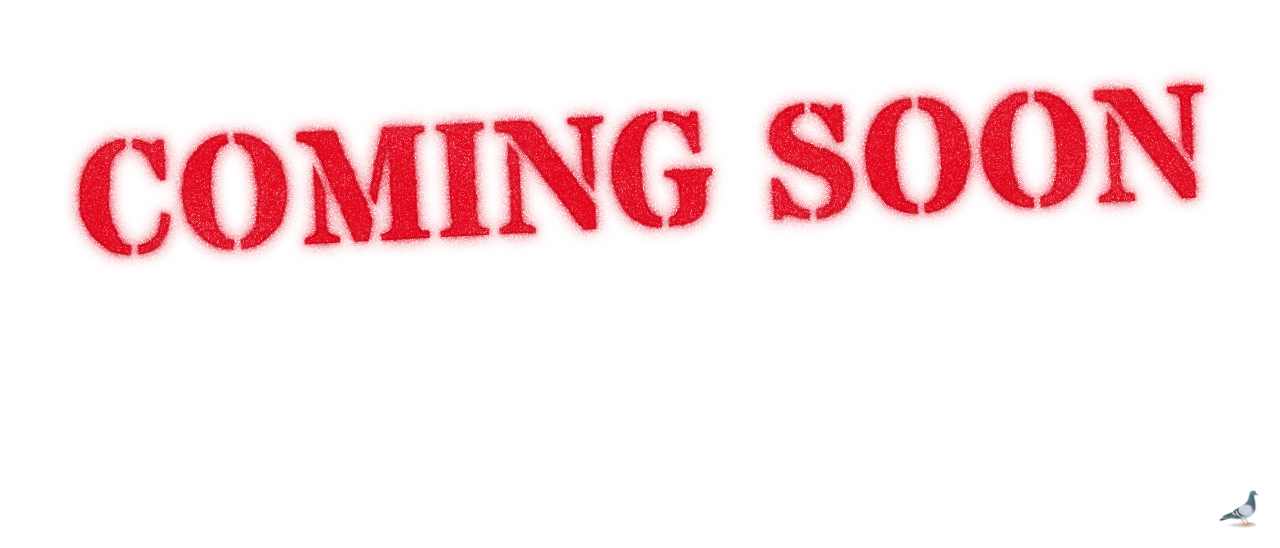
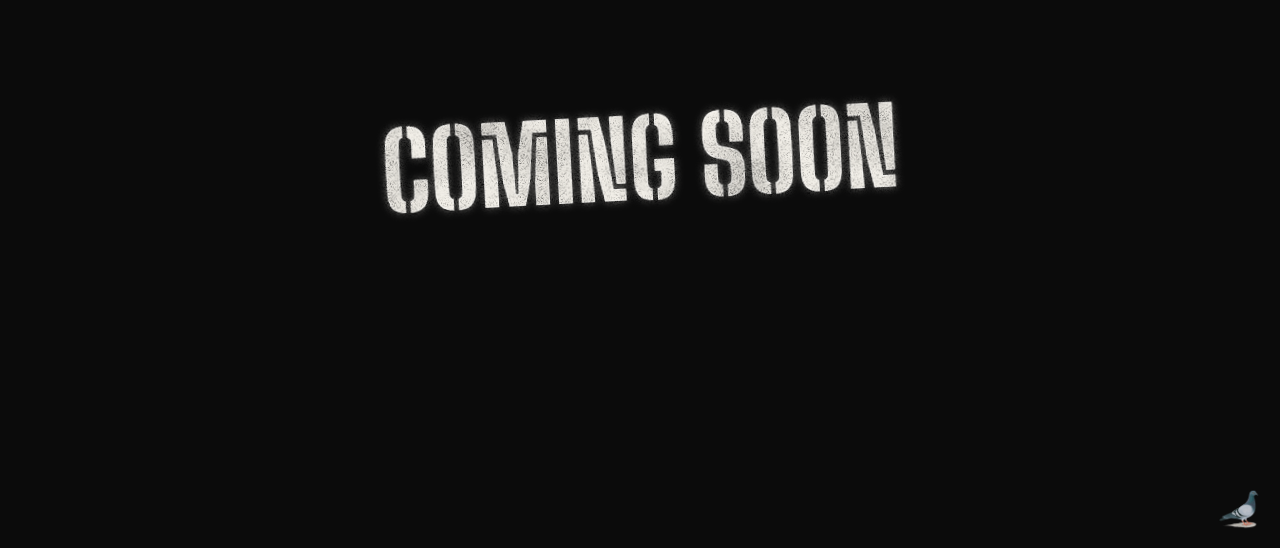
Before and after one commit to pigeon-hole/jackevans.uk, a plain HTML site: page index.html in a window 1280 px wide. Shown: the part 252-800 px from the top of the page. Drawn offline with nearby package versions, Linux system fonts and the light colour scheme.

Commit message:
Holding page: white stencil on black, Big Shoulders Stencil, smaller
Co-Authored-By: Claude Opus 5.5 <noreply@anthropic.com>

```diff
--- a/index.html
+++ b/index.html
@@ -5,19 +5,21 @@
   <meta name="viewport" content="width=device-width, initial-scale=1">
   <title>jack evans</title>
   <meta name="robots" content="noindex">
+  <meta name="theme-color" content="#0b0b0b">
   <link rel="preconnect" href="https://fonts.googleapis.com">
   <link rel="preconnect" href="https://fonts.gstatic.com" crossorigin>
-  <link href="https://fonts.googleapis.com/css2?family=Stardos+Stencil:wght@700&display=swap" rel="stylesheet">
+  <link href="https://fonts.googleapis.com/css2?family=Big+Shoulders+Stencil+Display:wght@800&display=swap" rel="stylesheet">
   <link rel="icon" href="favicon.ico" sizes="any">
   <link rel="icon" type="image/png" sizes="32x32" href="images/favicon-32.png">
   <link rel="icon" type="image/png" sizes="192x192" href="images/favicon-192.png">
   <link rel="apple-touch-icon" sizes="180x180" href="images/apple-touch-icon.png">
   <style>
     html, body { height: 100%; margin: 0; }
-    body { display: flex; align-items: center; justify-content: center; background: #fff; overflow: hidden; }
-    svg { width: min(94vw, 1500px); height: auto; overflow: visible; transform: rotate(-3deg); }
-    svg text { font-family: 'Stardos Stencil', 'Allerta Stencil', 'Black Ops One', Impact, sans-serif; font-weight: 700; }
-    .paint { fill: #e3061c; }
+    body { display: flex; align-items: center; justify-content: center; background: #0b0b0b; overflow: hidden; }
+    svg { width: min(44vw, 720px); height: auto; overflow: visible; transform: rotate(-3deg); }
+    svg text { font-family: 'Big Shoulders Stencil Display', 'Saira Stencil One', Impact, sans-serif; font-weight: 800; }
+    @media (max-width: 640px) { svg { width: 72vw; } }
+    .paint { fill: #f2efe8; }
 
     /* the pigeon in the corner, and the password box it opens */
     #pigeon {
@@ -28,15 +30,16 @@
     #pigeon:hover, #pigeon:focus-visible { transform: scale(1.08); opacity: 1; outline: none; }
     #gate {
       position: fixed; right: 18px; bottom: 72px; display: flex; margin: 0;
-      border: 2px solid #e3061c; background: #fff;
+      border: 2px solid #f2efe8; background: #0b0b0b;
     }
     #gate[hidden] { display: none; }
+    #gate input::placeholder { color: rgba(242,239,232,0.45); }
     #gate input {
       width: 11em; padding: 8px 10px; border: 0; outline: none; background: none;
-      font: 18px 'Times New Roman', Times, serif; color: #222;
+      font: 18px 'Times New Roman', Times, serif; color: #f2efe8;
     }
     #gate button {
-      padding: 0 12px; border: 0; border-left: 2px solid #e3061c; background: none; color: #e3061c;
+      padding: 0 12px; border: 0; border-left: 2px solid #f2efe8; background: none; color: #f2efe8;
       font: 20px 'Times New Roman', Times, serif; cursor: pointer;
     }
     #gate.no { animation: shake 0.35s; }
@@ -50,13 +53,13 @@
            paint pooling against the cut edges, and soft overspray creeping under the card. -->
       <filter id="spray" x="-15%" y="-40%" width="130%" height="190%" color-interpolation-filters="sRGB">
         <feTurbulence type="fractalNoise" baseFrequency="0.045" numOctaves="2" seed="7" result="rough"/>
-        <feDisplacementMap in="SourceGraphic" in2="rough" scale="4" xChannelSelector="R" yChannelSelector="G" result="shape"/>
+        <feDisplacementMap in="SourceGraphic" in2="rough" scale="2.2" xChannelSelector="R" yChannelSelector="G" result="shape"/>
 
         <feTurbulence type="fractalNoise" baseFrequency="0.9" numOctaves="3" seed="3" result="grain"/>
         <feColorMatrix in="grain" type="matrix" result="grainA"
           values="0 0 0 0 0  0 0 0 0 0  0 0 0 0 0  2.6 0 0 0 -0.55"/>
         <feColorMatrix in="grain" type="matrix" result="bodyGrain"
-          values="0 0 0 0 0  0 0 0 0 0  0 0 0 0 0  1.1 0 0 0 0.3"/>
+          values="0 0 0 0 0  0 0 0 0 0  0 0 0 0 0  0.9 0 0 0 0.5"/>
         <feTurbulence type="fractalNoise" baseFrequency="0.009" numOctaves="2" seed="11" result="cloud"/>
         <feColorMatrix in="cloud" type="matrix" result="cloudA"
           values="0 0 0 0 0  0 0 0 0 0  0 0 0 0 0  1.1 0 0 0 0.25"/>
@@ -65,18 +68,18 @@
         <feComposite in="body1" in2="cloudA" operator="in" result="body"/>
 
         <!-- paint pools against the stencil's edges -->
-        <feMorphology in="shape" operator="erode" radius="2.5" result="inner"/>
+        <feMorphology in="shape" operator="erode" radius="1.5" result="inner"/>
         <feComposite in="shape" in2="inner" operator="out" result="rim"/>
-        <feFlood flood-color="#b2000f" flood-opacity="0.5" result="rimCol"/>
+        <feFlood flood-color="#ffffff" flood-opacity="0.45" result="rimCol"/>
         <feComposite in="rimCol" in2="rim" operator="in" result="rimPaint"/>
         <feComposite in="rimPaint" in2="bodyGrain" operator="in" result="rimGrain"/>
 
         <!-- overspray under the card -->
-        <feGaussianBlur in="shape" stdDeviation="11" result="haze"/>
-        <feComponentTransfer in="haze" result="hazeA"><feFuncA type="linear" slope="1.1"/></feComponentTransfer>
+        <feGaussianBlur in="shape" stdDeviation="9" result="haze"/>
+        <feComponentTransfer in="haze" result="hazeA"><feFuncA type="linear" slope="0.55"/></feComponentTransfer>
         <feComposite in="hazeA" in2="grainA" operator="in" result="hazeGrain"/>
-        <feGaussianBlur in="shape" stdDeviation="3.5" result="bleed"/>
-        <feComponentTransfer in="bleed" result="bleedA"><feFuncA type="linear" slope="1.2"/></feComponentTransfer>
+        <feGaussianBlur in="shape" stdDeviation="1.4" result="bleed"/>
+        <feComponentTransfer in="bleed" result="bleedA"><feFuncA type="linear" slope="0.7"/></feComponentTransfer>
         <feComposite in="bleedA" in2="grainA" operator="in" result="bleedGrain"/>
 
         <feMerge>
@@ -101,7 +104,7 @@
   <script>
     // Once the stencil font is in, fit the drawing to the word.
     (async () => {
-      try { await document.fonts.load('700 230px "Stardos Stencil"'); } catch (e) {}
+      try { await document.fonts.load('800 230px "Big Shoulders Stencil Display"'); } catch (e) {}
       const svg = document.getElementById('sign'), word = document.getElementById('word');
       const b = word.getBBox(), base = 200;   // the letters sit on the baseline; below it is just the font's descender room
       const pad = 50;
```
